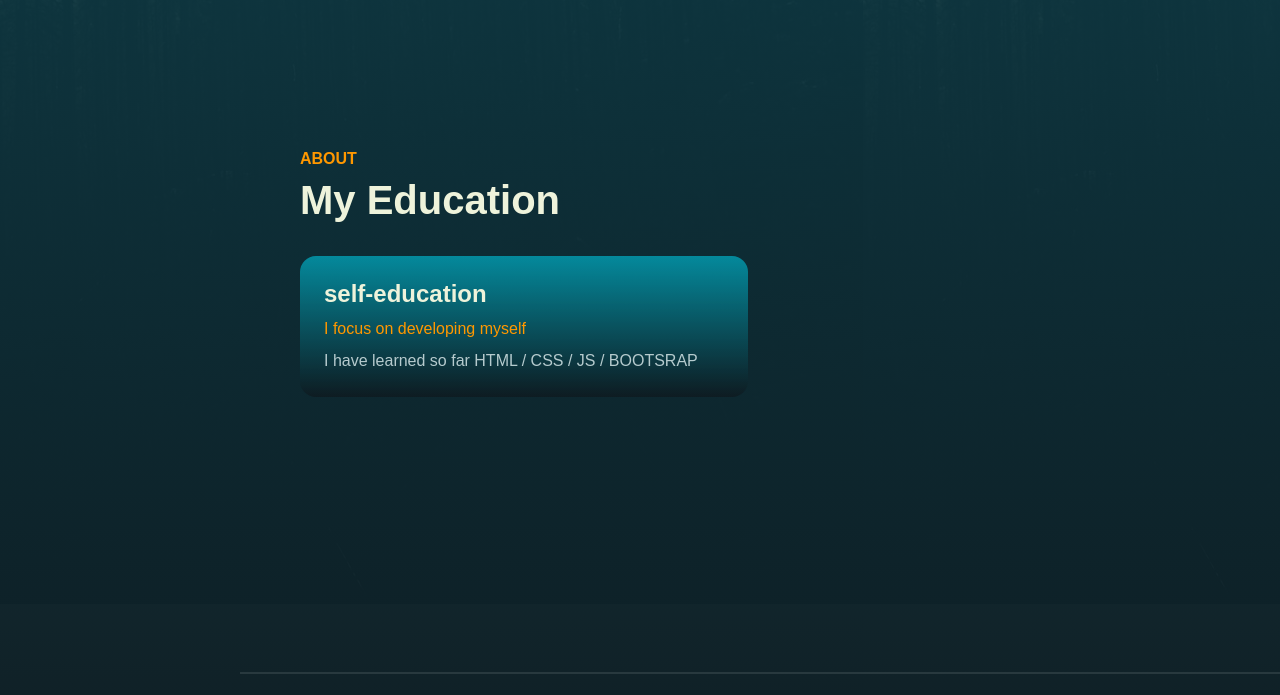
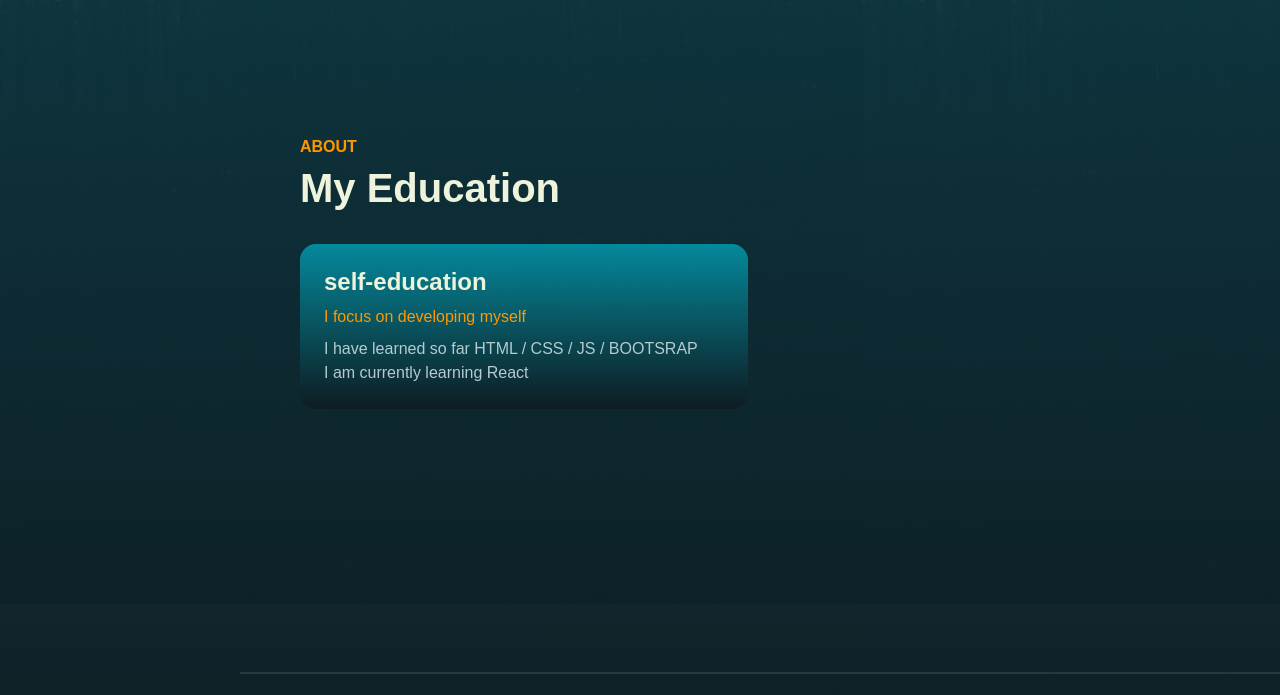
Before and after one commit to ahmed7mehana/profile, a plain HTML site: page index.html in a window 1280 px wide. Shown: the part 3041-3736 px from the top of the page. Drawn offline with Linux system fonts and the light colour scheme; a web font is replaced by a local one.

Commit message:
Update index.html

```diff
--- a/index.html
+++ b/index.html
@@ -209,7 +209,7 @@
                                 <div class="bg-base p-4 rounded-4 shadow-effect">
                                     <h4>self-education</h4>
                                     <p class="text-brand mb-2">I focus on developing myself</p>
-                                    <p class="mb-0"> I have learned so far HTML / CSS / JS / BOOTSRAP</p>
+                                    <p class="mb-0"> I have learned so far HTML / CSS / JS / BOOTSRAP <br> I am currently learning React</p>
                                 </div>
                             </div>
                         </div>
```
